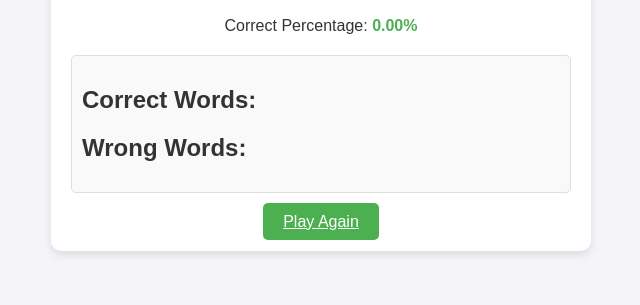
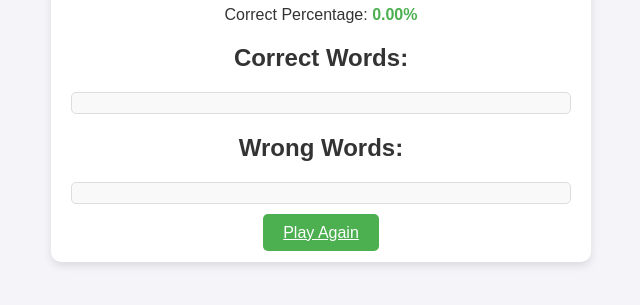
Before and after one commit to saeh/spelling, a Flask app: template templates/result.html in a window 1280 px wide. Shown: the part 323-628 px from the top of the page, without its empty margins (319-959 px from the left). Run offline with Flask 3, Linux system fonts and the light colour scheme; the template is opened without the code that fills it, so the values that code supplies are empty.

Commit message:
separate lists

```diff
--- a/templates/result.html
+++ b/templates/result.html
@@ -17,14 +17,16 @@
             <p>Your Score: <span class="score">{{ score }}</span></p>
             <p>Correct Percentage: <span class="percentage">{{ "%.2f"|format(correct_percentage) }}%</span></p>
         </div>
+        <h2>Correct Words:</h2>
         <div class="history">
-            <h2>Correct Words:</h2>
             <ul>
                 {% for word in correct_words %}
                     <li>{{ word }}</li>
                 {% endfor %}
             </ul>
-            <h2>Wrong Words:</h2>
+        </div>
+        <h2>Wrong Words:</h2>
+        <div class="history">
             <ul>
                 {% for word in wrong_words %}
                     <li>{{ word }}</li>
```
